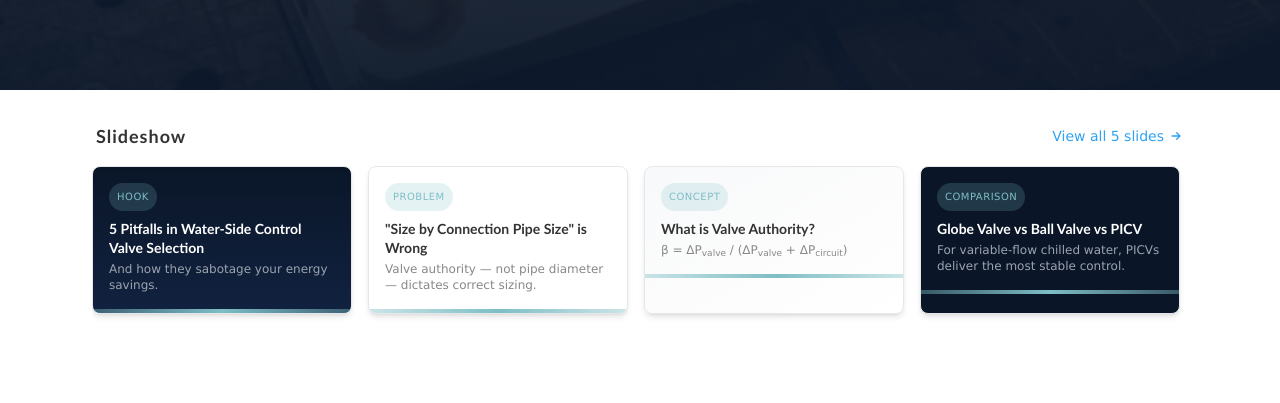
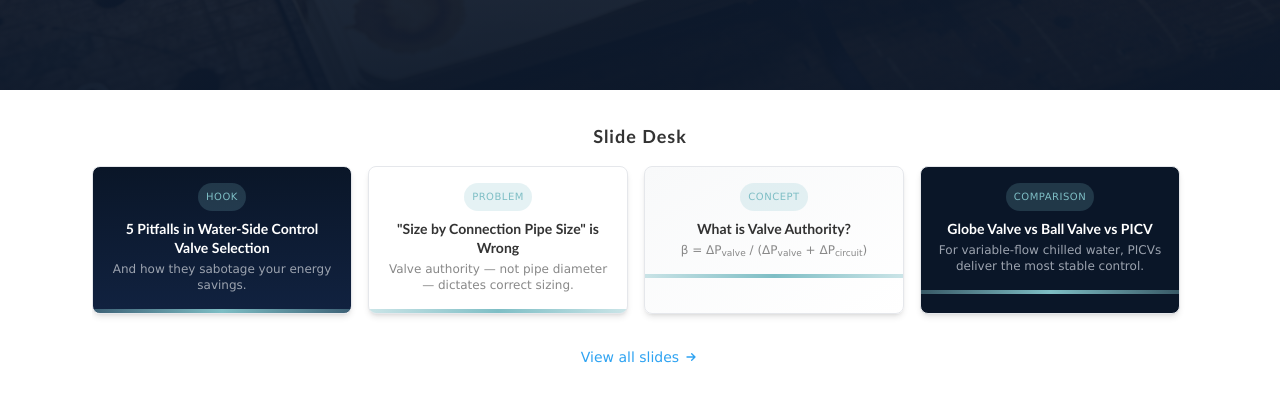
Before and after one commit to lvipclub/ai-xinca, an Astro site: page /a/water-side-control-valve-selection in a window 1280 px wide. Shown: the part 549-952 px from the top of the page. Built offline with nearby package versions, Linux system fonts and the light colour scheme; Astro itself is replaced by a stand-in of ours.

Commit message:
Rename Slideshow→Slide Desk, center all slides cards + heading, move View all slides below strip

```diff
--- a/src/pages/a/water-side-control-valve-selection.astro
+++ b/src/pages/a/water-side-control-valve-selection.astro
@@ -97,19 +97,13 @@ const jsonLd = {
 
   <!-- Inline Carousel Preview -->
   <section class="max-w-6xl mx-auto px-4 sm:px-6 lg:px-8 py-8">
-    <div class="flex items-center justify-between mb-4">
-      <h2 class="text-lg font-bold text-[#333]" style="font-family:'Trebuchet MS',Trebuchet,Helvetica,Arial,Lucida,sans-serif">
-        Slideshow
-      </h2>
-      <a href="/a/water-side-control-valve-selection/carousel/" class="text-sm text-[#2ea3f2] hover:underline inline-flex items-center gap-1">
-        View all 5 slides
-        <svg class="w-4 h-4" fill="none" stroke="currentColor" viewBox="0 0 24 24"><path stroke-linecap="round" stroke-linejoin="round" stroke-width="2" d="M13 7l5 5m0 0l-5 5m5-5H6"/></svg>
-      </a>
-    </div>
+    <h2 class="text-lg font-bold text-[#333] text-center mb-4" style="font-family:'Trebuchet MS',Trebuchet,Helvetica,Arial,Lucida,sans-serif">
+      Slide Desk
+    </h2>
     <!-- Horizontal scrollable strip -->
     <div class="flex gap-4 overflow-x-auto pb-4 scrollbar-thin -mx-1 px-1 snap-x snap-mandatory">
       <!-- Card 1 -->
-      <a href="/a/water-side-control-valve-selection/carousel/?slide=1" class="snap-start shrink-0 w-[200px] sm:w-[260px] rounded-lg overflow-hidden shadow-md hover:shadow-lg transition-shadow bg-gradient-to-b from-[#0a1628] to-[#112240] border border-gray-200 group">
+      <a href="/a/water-side-control-valve-selection/carousel/?slide=1" class="snap-start shrink-0 w-[200px] sm:w-[260px] rounded-lg overflow-hidden shadow-md hover:shadow-lg transition-shadow bg-gradient-to-b from-[#0a1628] to-[#112240] border border-gray-200 group text-center">
         <div class="p-4">
           <span class="inline-block text-[10px] px-2 py-0.5 rounded-full font-medium bg-[#7EBEC5]/20 text-[#7EBEC5] uppercase tracking-wider mb-2">Hook</span>
           <p class="text-white text-sm font-bold leading-snug group-hover:text-[#7EBEC5] transition-colors" style="font-family:'Trebuchet MS',Trebuchet,Helvetica,Arial,Lucida,sans-serif">
@@ -120,7 +114,7 @@ const jsonLd = {
         <div class="h-1 bg-gradient-to-r from-[#7EBEC5]/40 via-[#7EBEC5] to-[#7EBEC5]/40"></div>
       </a>
       <!-- Card 2 -->
-      <a href="/a/water-side-control-valve-selection/carousel/?slide=2" class="snap-start shrink-0 w-[200px] sm:w-[260px] rounded-lg overflow-hidden shadow-md hover:shadow-lg transition-shadow bg-white border border-gray-200 group">
+      <a href="/a/water-side-control-valve-selection/carousel/?slide=2" class="snap-start shrink-0 w-[200px] sm:w-[260px] rounded-lg overflow-hidden shadow-md hover:shadow-lg transition-shadow bg-white border border-gray-200 group text-center">
         <div class="p-4">
           <span class="inline-block text-[10px] px-2 py-0.5 rounded-full font-medium bg-[#7EBEC5]/20 text-[#7EBEC5] uppercase tracking-wider mb-2">Problem</span>
           <p class="text-[#333] text-sm font-bold leading-snug group-hover:text-[#7EBEC5] transition-colors" style="font-family:'Trebuchet MS',Trebuchet,Helvetica,Arial,Lucida,sans-serif">
@@ -131,7 +125,7 @@ const jsonLd = {
         <div class="h-1 bg-gradient-to-r from-[#7EBEC5]/40 via-[#7EBEC5] to-[#7EBEC5]/40"></div>
       </a>
       <!-- Card 3 -->
-      <a href="/a/water-side-control-valve-selection/carousel/?slide=3" class="snap-start shrink-0 w-[200px] sm:w-[260px] rounded-lg overflow-hidden shadow-md hover:shadow-lg transition-shadow bg-gradient-to-br from-[#f8f9fa] to-white border border-gray-200 group">
+      <a href="/a/water-side-control-valve-selection/carousel/?slide=3" class="snap-start shrink-0 w-[200px] sm:w-[260px] rounded-lg overflow-hidden shadow-md hover:shadow-lg transition-shadow bg-gradient-to-br from-[#f8f9fa] to-white border border-gray-200 group text-center">
         <div class="p-4">
           <span class="inline-block text-[10px] px-2 py-0.5 rounded-full font-medium bg-[#7EBEC5]/20 text-[#7EBEC5] uppercase tracking-wider mb-2">Concept</span>
           <p class="text-[#333] text-sm font-bold leading-snug group-hover:text-[#7EBEC5] transition-colors" style="font-family:'Trebuchet MS',Trebuchet,Helvetica,Arial,Lucida,sans-serif">
@@ -142,7 +136,7 @@ const jsonLd = {
         <div class="h-1 bg-gradient-to-r from-[#7EBEC5]/40 via-[#7EBEC5] to-[#7EBEC5]/40"></div>
       </a>
       <!-- Card 4 -->
-      <a href="/a/water-side-control-valve-selection/carousel/?slide=4" class="snap-start shrink-0 w-[200px] sm:w-[260px] rounded-lg overflow-hidden shadow-md hover:shadow-lg transition-shadow bg-[#0a1628] border border-gray-200 group">
+      <a href="/a/water-side-control-valve-selection/carousel/?slide=4" class="snap-start shrink-0 w-[200px] sm:w-[260px] rounded-lg overflow-hidden shadow-md hover:shadow-lg transition-shadow bg-[#0a1628] border border-gray-200 group text-center">
         <div class="p-4">
           <span class="inline-block text-[10px] px-2 py-0.5 rounded-full font-medium bg-[#7EBEC5]/20 text-[#7EBEC5] uppercase tracking-wider mb-2">Comparison</span>
           <p class="text-white text-sm font-bold leading-snug group-hover:text-[#7EBEC5] transition-colors" style="font-family:'Trebuchet MS',Trebuchet,Helvetica,Arial,Lucida,sans-serif">
@@ -162,6 +156,12 @@ const jsonLd = {
           <p class="text-gray-400 text-xs mt-1">Read the complete technical guide.</p>
         </div>
         <div class="h-1 bg-gradient-to-r from-[#7EBEC5]/40 via-[#7EBEC5] to-[#7EBEC5]/40"></div>
+      </a>
+    </div>
+    <div class="text-center mt-4">
+      <a href="/a/water-side-control-valve-selection/carousel/" class="text-sm text-[#2ea3f2] hover:underline inline-flex items-center gap-1">
+        View all slides
+        <svg class="w-4 h-4" fill="none" stroke="currentColor" viewBox="0 0 24 24"><path stroke-linecap="round" stroke-linejoin="round" stroke-width="2" d="M13 7l5 5m0 0l-5 5m5-5H6"/></svg>
       </a>
     </div>
   </section>
```
